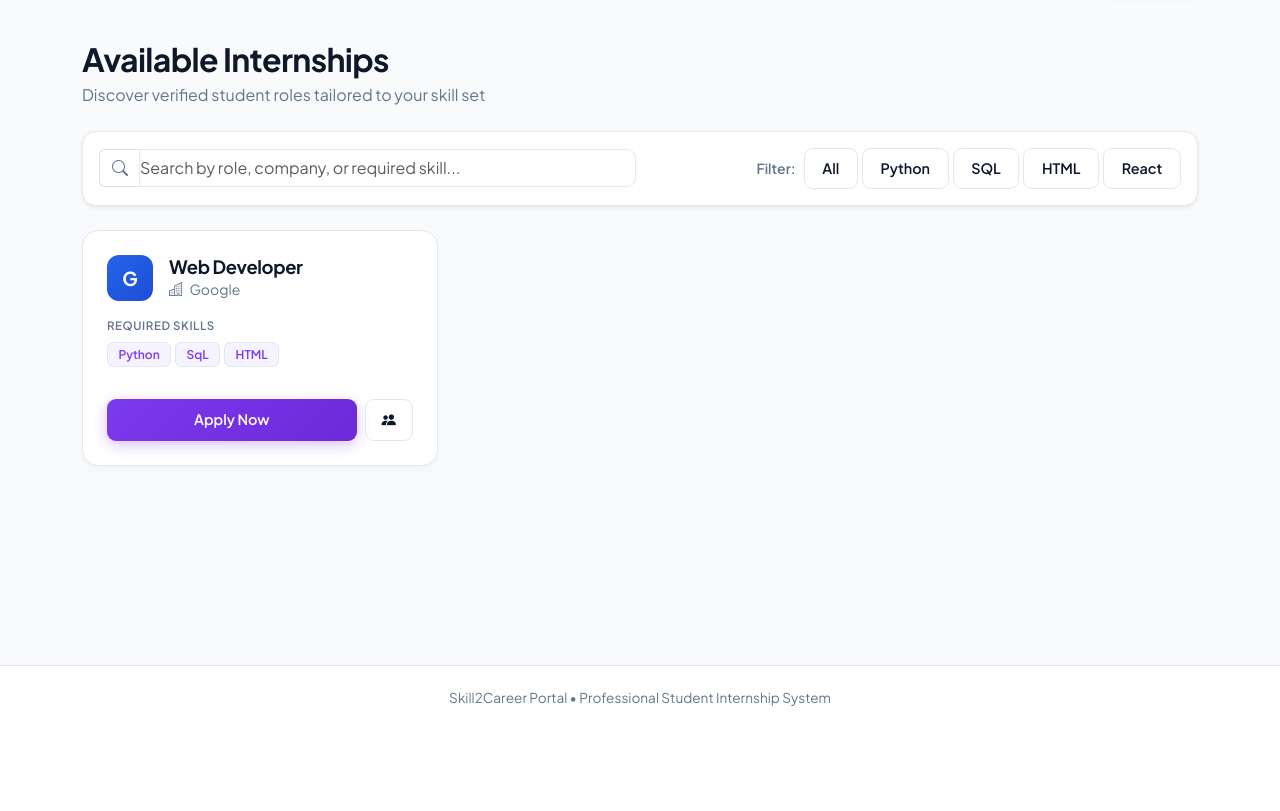
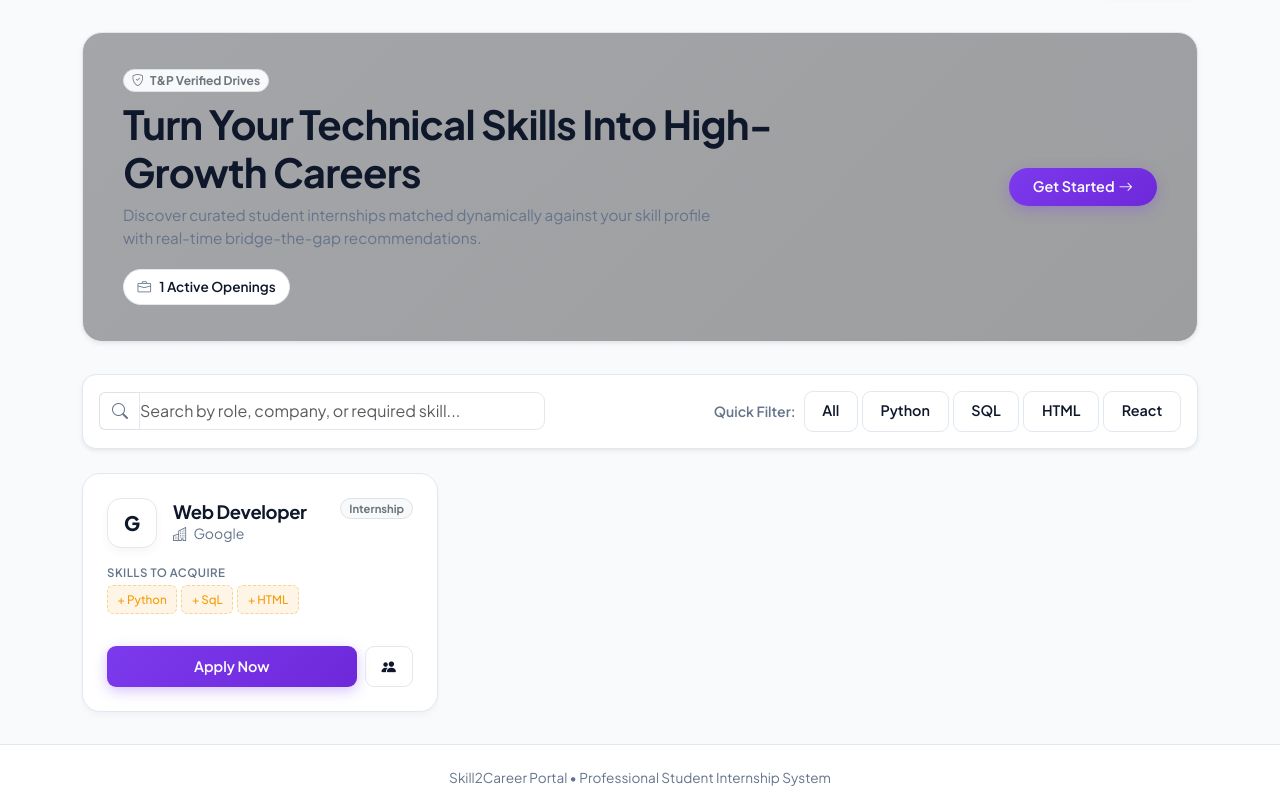
Before and after one commit to karannyx/internship-portal-microproject, a Flask app: page /jobs in a window 1280 px wide. Shown: the part 69-880 px from the top of the page. Before the commit the page ends 775 px from the top, so only its background shows below. Run offline with Flask 3, Linux system fonts and the light colour scheme; data comes from the database, SQL or seed files in the repository.

Commit message:
Add modern hero banner, skill compatibility progress bar, and bridge the gap breakdowns

```diff
--- a/app.py
+++ b/app.py
@@ -6,7 +6,7 @@ app = Flask(__name__)
 app.secret_key = 'skill2career_production_secret_key_2026'
 DB_NAME = 'database.db'
 
-# Training & Placement Officer / Recruiter Passkey
+# T&P Cell / Recruiter Passkey
 ADMIN_PASSKEY = "admin2026"
 
 def get_db():
@@ -45,7 +45,7 @@ def init_db():
 
 init_db()
 
-# --- NAVIGATION & JOB LISTING ---
+# --- MAIN & NAVIGATION ROUTES ---
 
 @app.route('/')
 def home():
@@ -66,18 +66,30 @@ def jobs():
             student_skills = [s.strip().lower() for s in row['skills'].split(',') if s.strip()]
 
     internships = []
+    top_score = 0
     for job in raw_internships:
         job_dict = dict(job)
-        job_req = [s.strip().lower() for s in job['required_skills'].split(',') if s.strip()]
+        job_req = [s.strip() for s in job['required_skills'].split(',') if s.strip()]
+        job_req_lower = [s.lower() for s in job_req]
+
         if student_skills and job_req:
-            matches = set(student_skills).intersection(set(job_req))
-            job_dict['match_score'] = round((len(matches) / len(job_req)) * 100)
+            matched_items = [orig for orig in job_req if orig.lower() in student_skills]
+            missing_items = [orig for orig in job_req if orig.lower() not in student_skills]
+            score = round((len(matched_items) / len(job_req)) * 100)
+            if score > top_score:
+                top_score = score
+            job_dict['match_score'] = score
+            job_dict['matched_skills'] = matched_items
+            job_dict['missing_skills'] = missing_items
         else:
             job_dict['match_score'] = None
+            job_dict['matched_skills'] = []
+            job_dict['missing_skills'] = job_req
+
         internships.append(job_dict)
 
     conn.close()
-    return render_template('jobs.html', internships=internships)
+    return render_template('jobs.html', internships=internships, top_score=top_score, total_jobs=len(internships))
 
 @app.route('/live_jobs')
 def live_jobs():
@@ -182,7 +194,7 @@ def sync_firebase():
     conn.close()
     return jsonify({"status": "success"})
 
-# --- RECRUITER / ADMIN PROTECTED OPENING CREATION ---
+# --- PROTECTED JOB POSTING & APPLICATIONS ---
 
 @app.route('/add_job', methods=['GET', 'POST'])
 def add_job():
--- a/templates/jobs.html
+++ b/templates/jobs.html
@@ -1,20 +1,145 @@
 {% extends "base.html" %}
-{% block title %}Available Internships | Skill2Career{% endblock %}
+{% block title %}Explore Internships | Skill2Career{% endblock %}
 
 {% block content %}
-<div class="container py-3">
-    <!-- Header Section (Clean Student View - No Post Button) -->
-    <div class="d-flex flex-wrap justify-content-between align-items-center mb-4 gap-3">
-        <div>
-            <h2 class="fw-bold mb-1" style="color: var(--text-heading, #0f172a);">Available Internships</h2>
-            <p class="mb-0" style="color: var(--text-muted, #64748b);">Discover verified student roles tailored to your skill set</p>
+<style>
+    /* Unique Hero & Card Enhancements */
+    .hero-banner {
+        background: linear-gradient(135deg, rgba(38, 38, 42, 0.4), rgba(20, 20, 22, 0.4));
+        border: 1px solid var(--border-color);
+        border-radius: 20px;
+        padding: 2.25rem 2.5rem;
+        position: relative;
+        overflow: hidden;
+        margin-bottom: 2rem;
+    }
+    .hero-banner::after {
+        content: '';
+        position: absolute;
+        top: -50px;
+        right: -50px;
+        width: 200px;
+        height: 200px;
+        background: radial-gradient(circle, rgba(161, 161, 170, 0.15), transparent 70%);
+        pointer-events: none;
+    }
+    .stat-pill {
+        display: inline-flex;
+        align-items: center;
+        gap: 0.5rem;
+        background: var(--card-bg);
+        border: 1px solid var(--border-color);
+        padding: 0.4rem 0.85rem;
+        border-radius: 30px;
+        font-size: 0.85rem;
+        font-weight: 600;
+        color: var(--text-heading);
+    }
+    .match-progress-container {
+        height: 6px;
+        background-color: var(--border-color);
+        border-radius: 10px;
+        overflow: hidden;
+        margin: 0.6rem 0;
+    }
+    .match-progress-bar {
+        height: 100%;
+        border-radius: 10px;
+        transition: width 0.6s ease;
+    }
+    .skill-badge-matched {
+        background-color: rgba(16, 185, 129, 0.12) !important;
+        color: #10b981 !important;
+        border: 1px solid rgba(16, 185, 129, 0.3) !important;
+        font-size: 0.73rem;
+        font-weight: 600;
+        padding: 0.3rem 0.6rem;
+        border-radius: 6px;
+    }
+    .skill-badge-missing {
+        background-color: rgba(245, 158, 11, 0.1) !important;
+        color: #f59e0b !important;
+        border: 1px dashed rgba(245, 158, 11, 0.4) !important;
+        font-size: 0.73rem;
+        font-weight: 500;
+        padding: 0.3rem 0.6rem;
+        border-radius: 6px;
+    }
+    .company-avatar-box {
+        width: 50px;
+        height: 50px;
+        border-radius: 14px;
+        background: var(--card-bg);
+        border: 1px solid var(--border-color);
+        display: flex;
+        align-items: center;
+        justify-content: center;
+        font-weight: 800;
+        font-size: 1.25rem;
+        color: var(--text-heading);
+        box-shadow: 0 4px 10px rgba(0, 0, 0, 0.04);
+    }
+</style>
+
+<div class="container py-2">
+    <!-- Unique Hero Banner -->
+    <div class="hero-banner shadow-sm">
+        <div class="row align-items-center g-3">
+            <div class="col-lg-8">
+                <div class="d-flex flex-wrap gap-2 mb-2">
+                    <span class="badge border bg-body-tertiary text-secondary px-2.5 py-1 rounded-pill small">
+                        <i class="bi bi-shield-check me-1"></i> T&P Verified Drives
+                    </span>
+                    {% if session.student_email %}
+                        <span class="badge bg-success-subtle text-success border border-success-subtle px-2.5 py-1 rounded-pill small">
+                            <i class="bi bi-cpu me-1"></i> Auto-Matching Active
+                        </span>
+                    {% endif %}
+                </div>
+
+                <h1 class="display-6 fw-bold mb-2" style="color: var(--text-heading);">
+                    {% if session.student_name %}
+                        Welcome back, {{ session.student_name }} 👋
+                    {% else %}
+                        Turn Your Technical Skills Into High-Growth Careers
+                    {% endif %}
+                </h1>
+                <p class="mb-3 text-muted" style="max-width: 600px; font-size: 0.95rem;">
+                    Discover curated student internships matched dynamically against your skill profile with real-time bridge-the-gap recommendations.
+                </p>
+
+                <div class="d-flex flex-wrap gap-2 pt-1">
+                    <div class="stat-pill">
+                        <i class="bi bi-briefcase text-muted"></i>
+                        <span>{{ total_jobs }} Active Openings</span>
+                    </div>
+                    {% if session.student_email and top_score > 0 %}
+                    <div class="stat-pill">
+                        <i class="bi bi-stars text-warning"></i>
+                        <span>Top Match: {{ top_score }}%</span>
+                    </div>
+                    {% endif %}
+                </div>
+            </div>
+
+            <div class="col-lg-4 text-lg-end d-none d-lg-block">
+                {% if session.student_email %}
+                    <a href="/dashboard" class="btn btn-outline-custom rounded-pill px-4 py-2">
+                        <i class="bi bi-sliders me-1"></i> Update Skills
+                    </a>
+                {% else %}
+                    <a href="/register" class="btn btn-primary-custom rounded-pill px-4 py-2">
+                        Get Started <i class="bi bi-arrow-right ms-1"></i>
+                    </a>
+                {% endif %}
+            </div>
         </div>
     </div>
 
     <!-- Live Search & Skill Filter Bar -->
     <div class="card p-3 mb-4 shadow-sm" style="border-radius: 14px;">
         <div class="row g-2 align-items-center">
-            <div class="col-md-6">
+            <div class="col-md-5">
                 <div class="input-group">
                     <span class="input-group-text bg-transparent border-end-0">
                         <i class="bi bi-search text-muted"></i>
@@ -22,9 +147,9 @@
                     <input type="text" id="jobSearchInput" class="form-control border-start-0 ps-0" placeholder="Search by role, company, or required skill...">
                 </div>
             </div>
-            <div class="col-md-6">
+            <div class="col-md-7">
                 <div class="d-flex flex-wrap gap-1 align-items-center justify-content-md-end">
-                    <span class="small fw-semibold text-muted me-1">Filter:</span>
+                    <span class="small fw-semibold text-muted me-1">Quick Filter:</span>
                     <button type="button" class="btn btn-sm btn-outline-custom filter-pill active" data-filter="all">All</button>
                     <button type="button" class="btn btn-sm btn-outline-custom filter-pill" data-filter="python">Python</button>
                     <button type="button" class="btn btn-sm btn-outline-custom filter-pill" data-filter="sql">SQL</button>
@@ -43,48 +168,62 @@
                  data-title="{{ job.title|lower }}"
                  data-company="{{ job.company|lower }}"
                  data-skills="{{ job.required_skills|lower }}">
-                <div class="card p-4 h-100 d-flex flex-column justify-content-between" style="border-radius: 16px;">
+                <div class="card p-4 h-100 d-flex flex-column justify-content-between" style="border-radius: 18px;">
                     <div>
-                        <!-- Company Header & Match Badge -->
+                        <!-- Header & Meta -->
                         <div class="d-flex align-items-start justify-content-between mb-3">
                             <div class="d-flex align-items-center gap-3">
-                                <div style="width: 46px; height: 46px; border-radius: 12px; background: linear-gradient(135deg, #2563eb, #1d4ed8); color: #fff; font-weight: 700; font-size: 1.2rem; display: flex; align-items: center; justify-content: center;">
+                                <div class="company-avatar-box">
                                     {{ job.company[0]|upper }}
                                 </div>
                                 <div>
-                                    <h4 class="fw-bold mb-0" style="color: var(--text-heading, #0f172a); font-size: 1.15rem;">{{ job.title }}</h4>
-                                    <div class="small" style="color: var(--text-muted, #64748b);">
+                                    <h4 class="fw-bold mb-0" style="color: var(--text-heading); font-size: 1.15rem;">{{ job.title }}</h4>
+                                    <div class="small text-muted">
                                         <i class="bi bi-buildings me-1"></i> {{ job.company }}
                                     </div>
                                 </div>
                             </div>
+                            <span class="badge border bg-body-tertiary text-secondary px-2 py-1 rounded-pill" style="font-size: 0.7rem;">
+                                Internship
+                            </span>
+                        </div>
 
-                            <!-- Match Score Pill -->
-                            {% if job.match_score is not none %}
-                                {% if job.match_score >= 70 %}
-                                    <span class="badge rounded-pill bg-success-subtle text-success border border-success-subtle fw-semibold px-2 py-1" title="High Match">
-                                        <i class="bi bi-stars"></i> {{ job.match_score }}% Match
+                        <!-- Match Scoring Bar (Bridge The Gap) -->
+                        {% if job.match_score is not none %}
+                            <div class="mb-3 p-2.5 rounded-3 border bg-body-tertiary" style="border-radius: 12px;">
+                                <div class="d-flex justify-content-between align-items-center">
+                                    <span class="small fw-bold" style="color: var(--text-heading); font-size: 0.8rem;">
+                                        <i class="bi bi-cpu text-primary me-1"></i> Skill Compatibility
                                     </span>
-                                {% elif job.match_score >= 40 %}
-                                    <span class="badge rounded-pill bg-warning-subtle text-warning border border-warning-subtle fw-semibold px-2 py-1" title="Moderate Match">
+                                    <span class="fw-bold small" style="color: {% if job.match_score >= 70 %}#10b981{% elif job.match_score >= 40 %}#f59e0b{% else %}#71717a{% endif %};">
                                         {{ job.match_score }}% Match
                                     </span>
-                                {% else %}
-                                    <span class="badge rounded-pill bg-secondary-subtle text-secondary border border-secondary-subtle fw-semibold px-2 py-1" title="Low Match">
-                                        {{ job.match_score }}% Match
-                                    </span>
-                                {% endif %}
+                                </div>
+                                <div class="match-progress-container">
+                                    <div class="match-progress-bar" style="width: {{ job.match_score }}%; background-color: {% if job.match_score >= 70 %}#10b981{% elif job.match_score >= 40 %}#f59e0b{% else %}#71717a{% endif %};"></div>
+                                </div>
+                            </div>
+                        {% endif %}
+
+                        <!-- Bridge The Gap: Matched vs Missing Skills -->
+                        <div class="mb-4">
+                            {% if job.matched_skills %}
+                                <div class="small fw-semibold mb-1 text-muted" style="font-size: 0.72rem; letter-spacing: 0.04em;">MATCHED SKILLS</div>
+                                <div class="d-flex flex-wrap gap-1 mb-2">
+                                    {% for sk in job.matched_skills %}
+                                        <span class="skill-badge-matched"><i class="bi bi-check2"></i> {{ sk }}</span>
+                                    {% endfor %}
+                                </div>
                             {% endif %}
-                        </div>
 
-                        <!-- Skills -->
-                        <div class="mb-4">
-                            <div class="small fw-semibold mb-2 text-uppercase" style="color: var(--text-muted, #64748b); letter-spacing: 0.05em; font-size: 0.72rem;">Required Skills</div>
-                            <div class="d-flex flex-wrap gap-1">
-                                {% for skill in job.required_skills.split(',') %}
-                                    <span class="badge badge-skill">{{ skill.strip() }}</span>
-                                {% endfor %}
-                            </div>
+                            {% if job.missing_skills %}
+                                <div class="small fw-semibold mb-1 text-muted" style="font-size: 0.72rem; letter-spacing: 0.04em;">SKILLS TO ACQUIRE</div>
+                                <div class="d-flex flex-wrap gap-1">
+                                    {% for sk in job.missing_skills %}
+                                        <span class="skill-badge-missing">+ {{ sk }}</span>
+                                    {% endfor %}
+                                </div>
+                            {% endif %}
                         </div>
                     </div>
 
@@ -103,16 +242,16 @@
         {% else %}
             <div class="col-12 text-center py-5">
                 <i class="bi bi-briefcase fs-1 text-muted mb-3 d-block"></i>
-                <h5 class="fw-bold" style="color: var(--text-heading, #0f172a);">No Openings Available Yet</h5>
+                <h5 class="fw-bold" style="color: var(--text-heading);">No Openings Available Yet</h5>
                 <p class="text-muted">Check back later for newly announced internship opportunities.</p>
             </div>
         {% endif %}
     </div>
 
-    <!-- Empty Filter Notice -->
+    <!-- Empty Search Notice -->
     <div id="noResultsNotice" class="text-center py-5 d-none">
         <i class="bi bi-search fs-1 text-muted mb-2 d-block"></i>
-        <h5 class="fw-bold" style="color: var(--text-heading, #0f172a);">No Matching Internships Found</h5>
+        <h5 class="fw-bold" style="color: var(--text-heading);">No Matching Internships Found</h5>
         <p class="text-muted">Try clearing your search query or selecting a different skill filter.</p>
     </div>
 </div>
```
